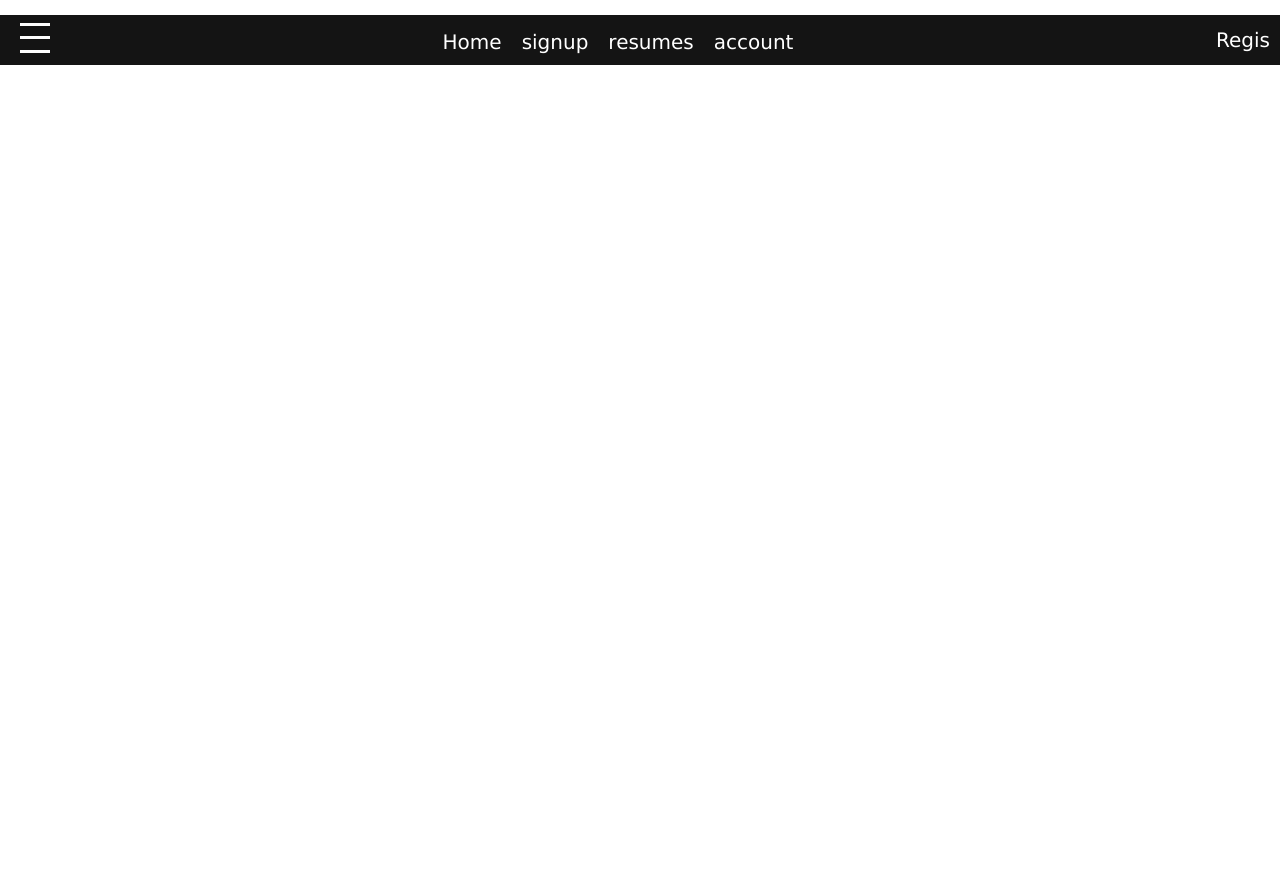
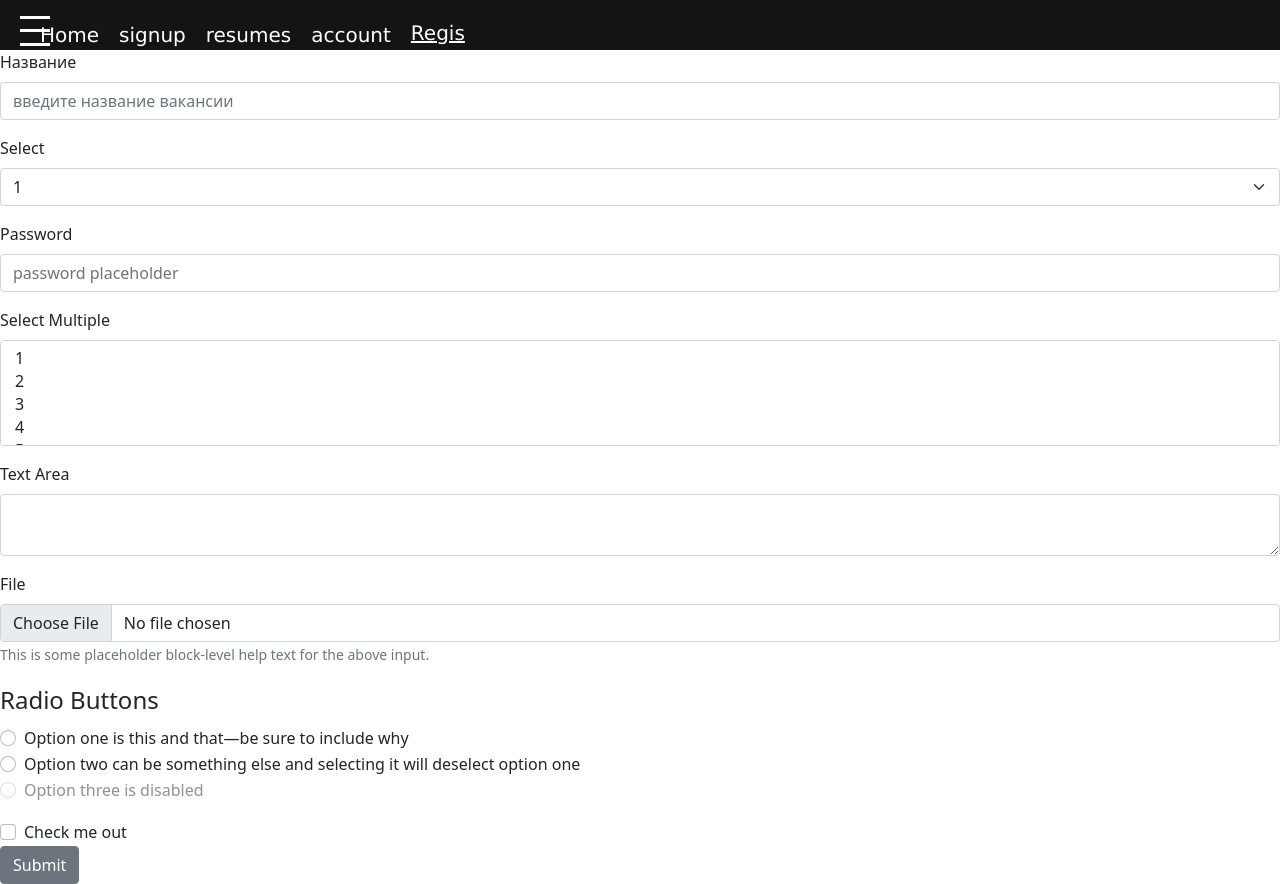
Before and after one commit to denis991/Launch, a React (Create React App) app in the folder client/: page /account/vacancies/new in a window 1280 px wide. Before the commit the page ends 800 px from the top, so only its background shows below. Built offline with nearby package versions, Linux system fonts and the light colour scheme; no server answers.

Commit message:
add: react-strap

```diff
--- a/client/package.json
+++ b/client/package.json
@@ -5,15 +5,13 @@
   "dependencies": {
     "@emotion/react": "^11.9.3",
     "@emotion/styled": "^11.9.3",
-    "@mui/icons-material": "^5.8.4",
-    "@mui/material": "^5.8.7",
-    "@mui/styled-engine-sc": "^5.8.0",
     "@redux-devtools/extension": "^3.2.2",
     "@reduxjs/toolkit": "^1.8.3",
     "@testing-library/jest-dom": "^5.16.4",
     "@testing-library/react": "^13.3.0",
     "@testing-library/user-event": "^13.5.0",
     "axios": "^0.27.2",
+    "bootstrap": "^5.1.3",
     "materialize-css": "^1.0.0-rc.2",
     "react": "^18.2.0",
     "react-devtools": "^4.24.7",
@@ -21,6 +19,7 @@
     "react-redux": "^8.0.2",
     "react-router-dom": "^6.3.0",
     "react-scripts": "5.0.1",
+    "reactstrap": "^9.1.1",
     "redux": "^4.2.0",
     "redux-thunk": "^2.4.1",
     "socket.io": "^4.5.1",
--- a/client/public/index.html
+++ b/client/public/index.html
@@ -11,10 +11,10 @@
 
     <title>React App</title>
     <!-- Compiled and minified CSS -->
-<link rel="stylesheet" href="https://cdnjs.cloudflare.com/ajax/libs/materialize/1.0.0/css/materialize.min.css">
+<!--<link rel="stylesheet" href="https://cdnjs.cloudflare.com/ajax/libs/materialize/1.0.0/css/materialize.min.css">-->
 
     <!-- Compiled and minified JavaScript -->
- <script src="https://cdnjs.cloudflare.com/ajax/libs/materialize/1.0.0/js/materialize.min.js"></script>
+<!-- <script src="https://cdnjs.cloudflare.com/ajax/libs/materialize/1.0.0/js/materialize.min.js"></script>-->
 
   </head>
   <body>
--- a/client/src/components/pages/Forms/AddVacancy/AddVacancy.js
+++ b/client/src/components/pages/Forms/AddVacancy/AddVacancy.js
@@ -0,0 +1,169 @@
+import React, { useState } from 'react';
+import {
+  Form, Input, FormGroup, Label, FormText, Button
+} from 'reactstrap';
+import { useDispatch } from 'react-redux';
+import { addCVThunk } from '../../../../redux/actions/cvsActions';
+
+function AddVacancy() {
+  const options = [
+    { value: 'Джуниор', label: 'Джуниор' },
+    { value: 'Стажер', label: 'Стажер' },
+  ];
+
+  return (
+    <Form>
+      <FormGroup>
+        <Label for="title">
+          Название
+        </Label>
+        <Input
+          id="title"
+          name="title"
+          placeholder="введите название вакансии"
+          type="text"
+        />
+      </FormGroup>
+
+      <FormGroup>
+        <Label for="level">
+          Select
+        </Label>
+        <Input
+          id="exampleSelect"
+          name="select"
+          type="select"
+        >
+          <option>
+            1
+          </option>
+          <option>
+            2
+          </option>
+          <option>
+            3
+          </option>
+          <option>
+            4
+          </option>
+          <option>
+            5
+          </option>
+        </Input>
+      </FormGroup>
+      <FormGroup>
+        <Label for="examplePassword">
+          Password
+        </Label>
+        <Input
+          id="examplePassword"
+          name="password"
+          placeholder="password placeholder"
+          type="password"
+        />
+      </FormGroup>
+
+      <FormGroup>
+        <Label for="exampleSelectMulti">
+          Select Multiple
+        </Label>
+        <Input
+          id="exampleSelectMulti"
+          multiple
+          name="selectMulti"
+          type="select"
+        >
+          <option>
+            1
+          </option>
+          <option>
+            2
+          </option>
+          <option>
+            3
+          </option>
+          <option>
+            4
+          </option>
+          <option>
+            5
+          </option>
+        </Input>
+      </FormGroup>
+      <FormGroup>
+        <Label for="exampleText">
+          Text Area
+        </Label>
+        <Input
+          id="exampleText"
+          name="text"
+          type="textarea"
+        />
+      </FormGroup>
+      <FormGroup>
+        <Label for="exampleFile">
+          File
+        </Label>
+        <Input
+          id="exampleFile"
+          name="file"
+          type="file"
+        />
+        <FormText>
+          This is some placeholder block-level help text for the above input.
+        </FormText>
+      </FormGroup>
+      <FormGroup tag="fieldset">
+        <legend>
+          Radio Buttons
+        </legend>
+        <FormGroup check>
+          <Input
+            name="radio1"
+            type="radio"
+          />
+          {' '}
+          <Label check>
+            Option one is this and that—be sure to include why
+          </Label>
+        </FormGroup>
+        <FormGroup check>
+          <Input
+            name="radio1"
+            type="radio"
+          />
+          {' '}
+          <Label check>
+            Option two can be something else and selecting it will deselect option one
+          </Label>
+        </FormGroup>
+        <FormGroup
+          check
+          disabled
+        >
+          <Input
+            disabled
+            name="radio1"
+            type="radio"
+          />
+          {' '}
+          <Label check>
+            Option three is disabled
+          </Label>
+        </FormGroup>
+      </FormGroup>
+      <FormGroup check>
+        <Input type="checkbox" />
+        {' '}
+        <Label check>
+          Check me out
+        </Label>
+      </FormGroup>
+      <Button>
+        Submit
+      </Button>
+    </Form>
+  );
+}
+
+export default AddVacancy;
--- a/client/src/components/pages/MainPages.jsx
+++ b/client/src/components/pages/MainPages.jsx
@@ -5,6 +5,7 @@ import Vacancies from './Vacancies/Vacancies';
 import SignIn from './Forms/SignIn/SignIn';
 import SignUp from './Forms/SignUp/SignUp';
 import AddCV from './Forms/AddCV/AddCV';
+import AddVacancy from './Forms/AddVacancy/AddVacancy';
 
 function MainPages() {
   return (
@@ -15,18 +16,18 @@ function MainPages() {
       <Route path="/signup" element={<SignUp />} />
       <Route path="/users" element={<p>users</p>} />
       <Route path="/users/:id" element={<p>users/:id</p>} />
-      <Route path="/resumes" element={<p>resumes</p>} />
-      <Route path="/resumes/:id" element={<p>resumes/:id</p>} />
-      <Route path="/account/resumes/new" element={<p>account/resumes/new</p>} />
+      <Route path="/cvs" element={<p>resumes</p>} />
+      <Route path="/cvs/:id" element={<p>resumes/:id</p>} />
       <Route path="/account" element={<p>account/vacancies/new</p>} />
-      <Route path="/account/vacancies/new" element={<p>account/vacancies/new</p>} />
-      <Route path="/account/resumes" element={<p>account/resumes</p>} />
+      <Route path="/account/vacancies/new" element={<AddVacancy />} />
+      <Route path="/account/cvs" element={<p>account/resumes</p>} />
       <Route path="/account/vacancies" element={<p>account/vacancies</p>} />
-      <Route path="/account/resumes/:id" element={<p>account/resumes/:id</p>} />
+      <Route path="/account/cvs/:id" element={<p>account/resumes/:id</p>} />
       <Route path="/account/vacancies/:id" element={<p>account/vacancies/:id</p>} />
       <Route path="/account/profile/edit" element={<p>account/profile/edit</p>} />
+      <Route path="/account/cvs/new" element={<AddCV />} />
       <Route path="/*" element={<p>ERROR</p>} />
-      <Route path="/account/cvs/new" element={<AddCV />} />
+
     </Routes>
   );
 }
--- a/client/src/index.js
+++ b/client/src/index.js
@@ -6,6 +6,7 @@ import Navbar from './components/Navbar/Navbar';
 
 import App from './App';
 // import './normalize.css';
+import 'bootstrap/dist/css/bootstrap.min.css';
 
 import store from './redux/store';
 
```
Also changed, not shown: 1 other file (tests, documents, lock files or other folders).
